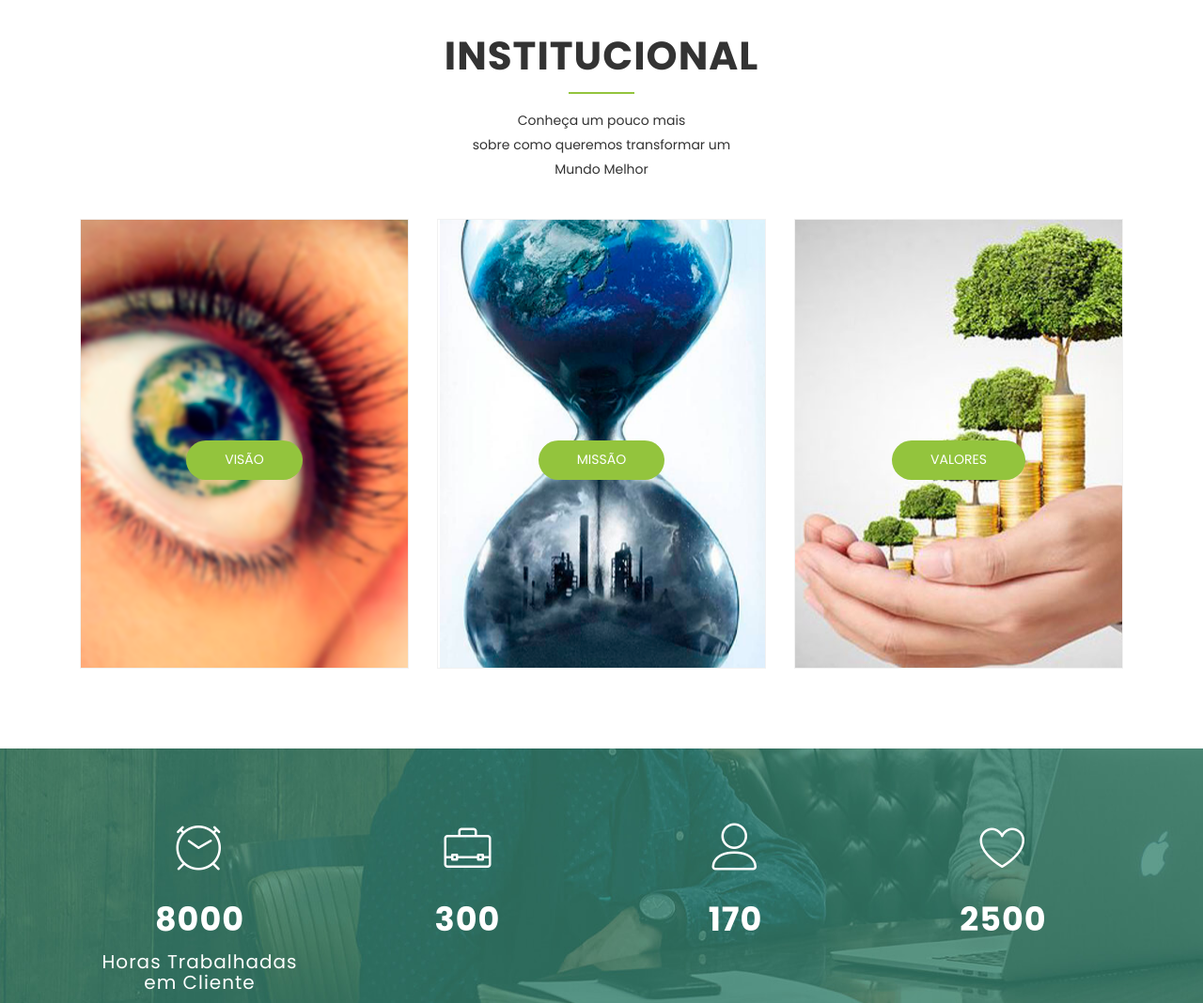
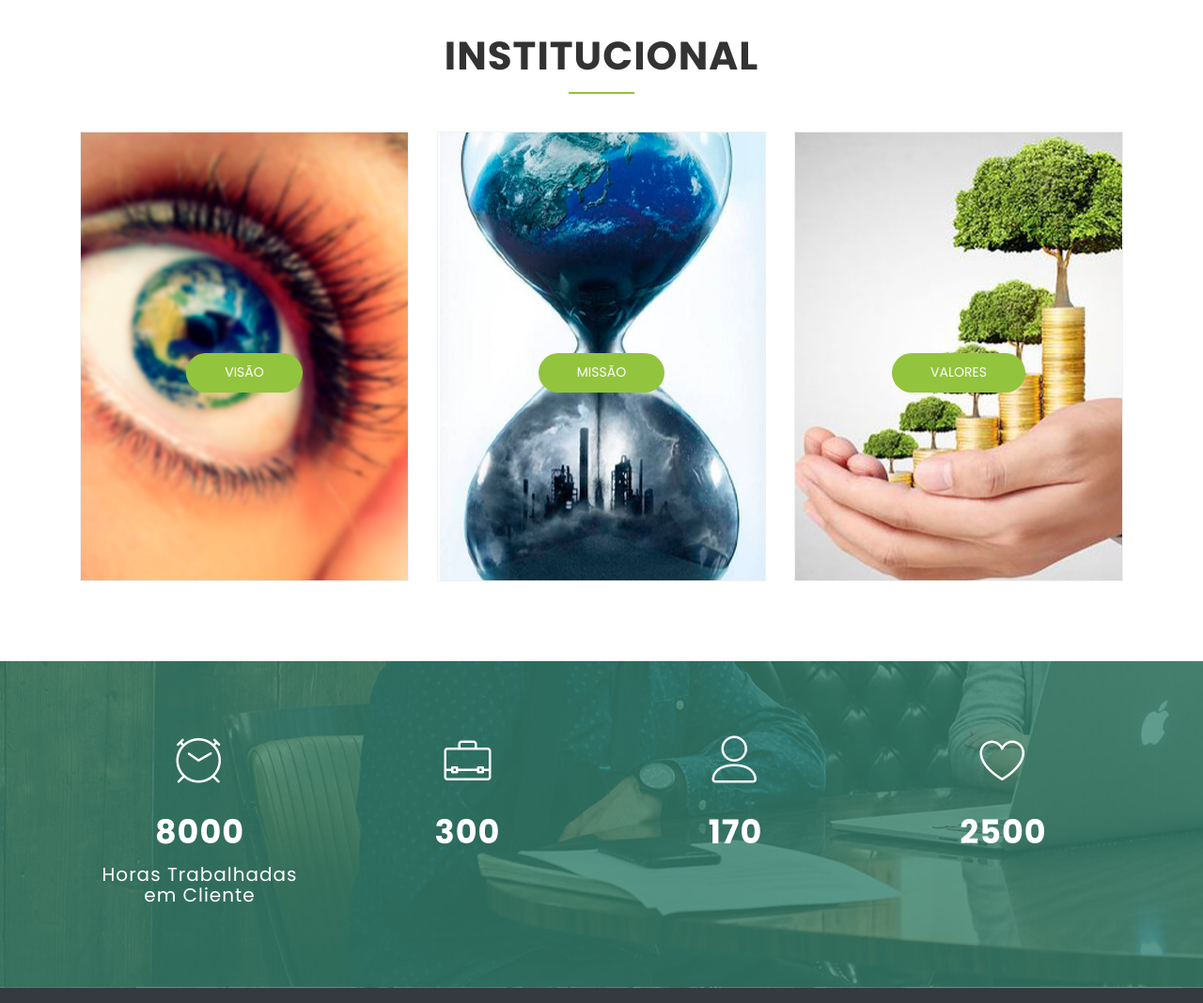
Before and after one commit to Flag-fix/ecotechnology, a plain HTML site: page ecotechnology/index.html in a window 1280 px wide. Shown: the part 1530-2598 px from the top of the page at 94% size. Drawn offline with Linux system fonts and the light colour scheme.

Commit message:
institucional

```diff
--- a/ecotechnology/index.html
+++ b/ecotechnology/index.html
@@ -202,7 +202,6 @@
         <div class="section-header">
           <h2 class="section-title">Institucional</h2>
           <hr class="lines">
-          <p class="section-subtitle">Conheça um pouco mais <br>sobre como queremos transformar um <br>Mundo Melhor</p>
         </div>
         <div class="row pricing-tables">
           <div class="col-md-4 col-sm-6 col-xs-12">
```
